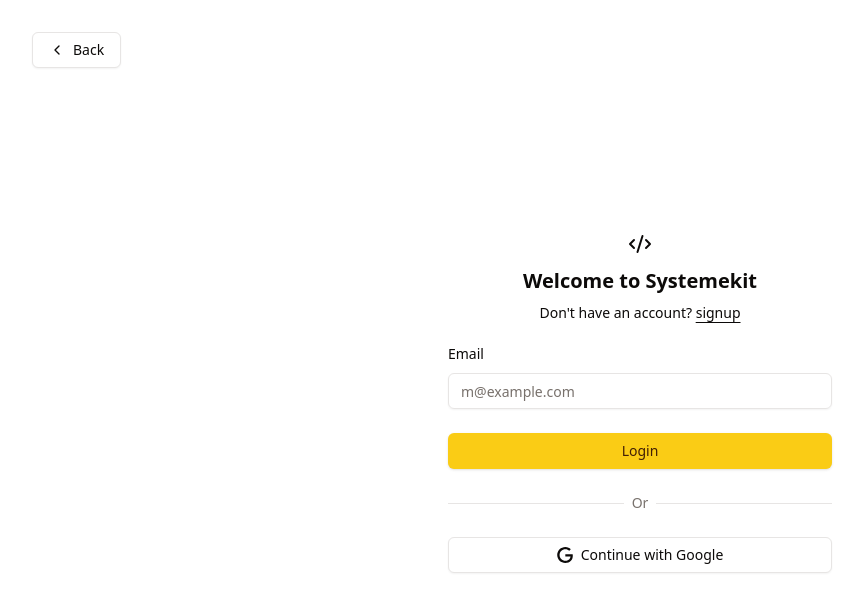
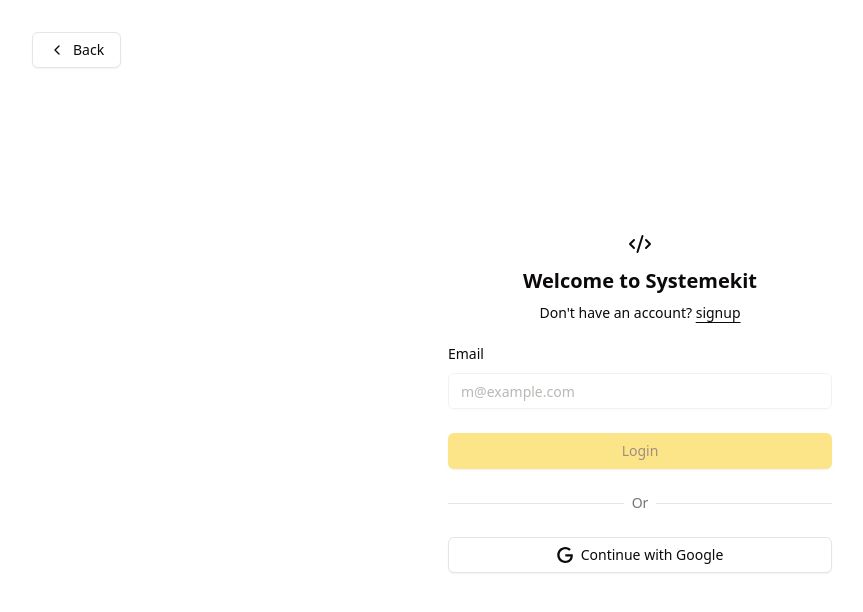
Before and after one commit to manish591/systemekit, a Next.js app: page /login in a window 1280 px wide. Shown: the top 612 px of the page, without its empty margins (0-863 px from the left). Built offline with nearby package versions, Linux system fonts and the light colour scheme; no server answers.

Commit message:
mark email login disabled

```diff
--- a/app/(auth)/login/page.tsx
+++ b/app/(auth)/login/page.tsx
@@ -55,10 +55,11 @@
                     id="email"
                     type="email"
                     placeholder="m@example.com"
+                    disabled
                     required
                   />
                 </div>
-                <Button type="submit" className="w-full">
+                <Button type="submit" disabled className="w-full">
                   Login
                 </Button>
               </div>
--- a/app/(auth)/register/page.tsx
+++ b/app/(auth)/register/page.tsx
@@ -45,10 +45,11 @@
                     id="email"
                     type="email"
                     placeholder="m@example.com"
+                    disabled
                     required
                   />
                 </div>
-                <Button type="submit" className="w-full">
+                <Button type="submit" disabled className="w-full">
                   Login
                 </Button>
               </div>
```
